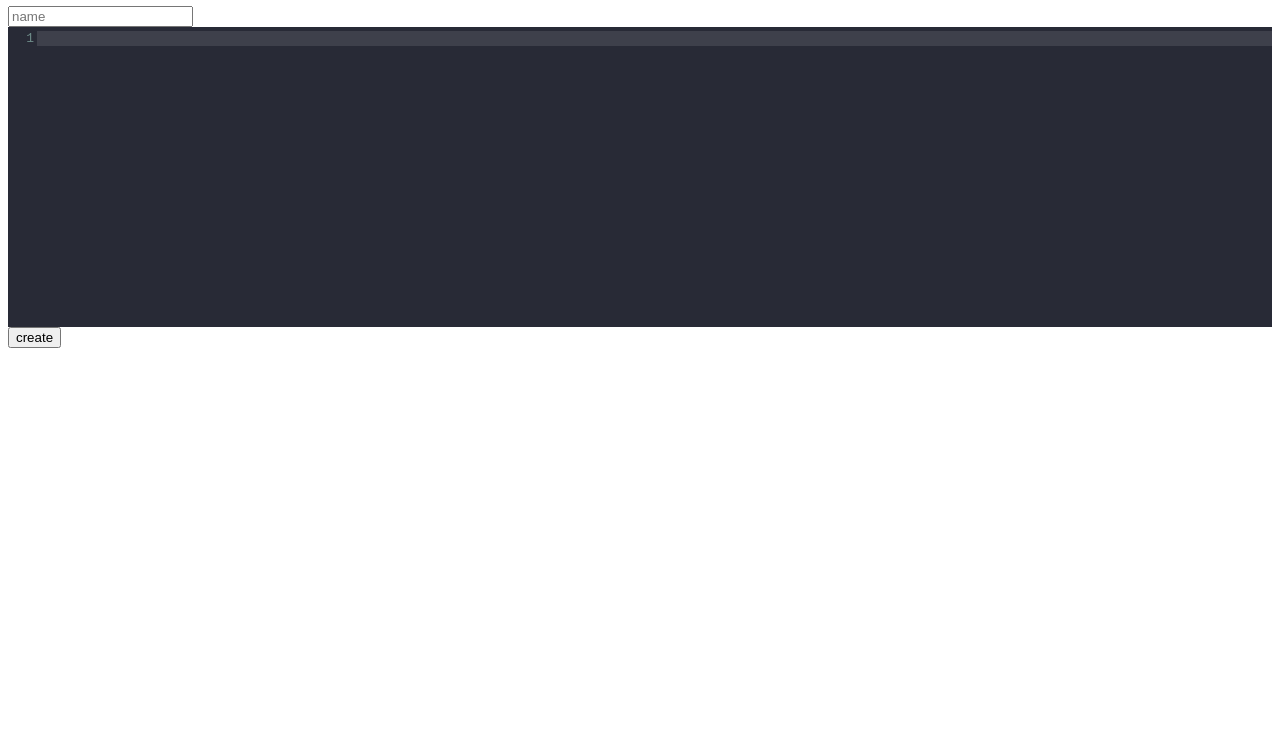
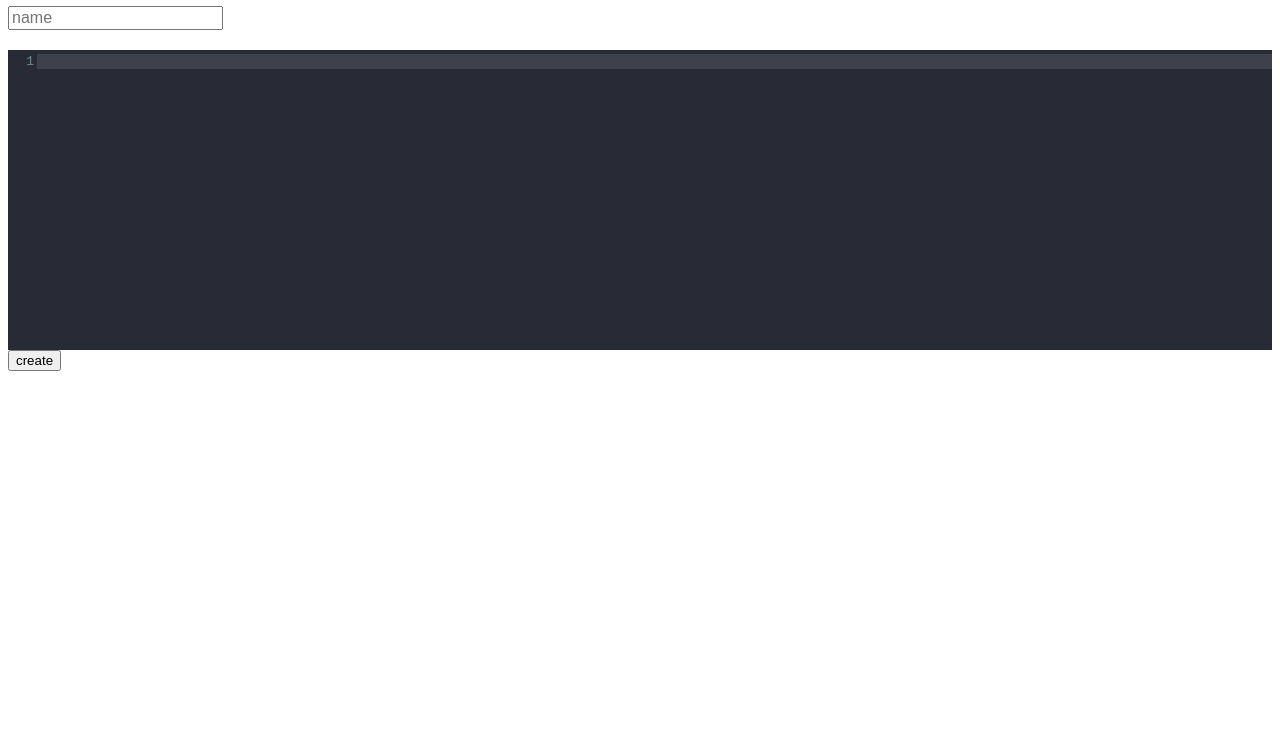
Before and after one commit to derveloper/kiny, a plain HTML site: page webroot/index.html in a window 1280 px wide. Shown: the part 60-800 px from the top of the page. Drawn offline with Linux system fonts and the light colour scheme; files that its build step writes are made by us from their sources; files whose address does not match are found by name.

Commit message:
make name input bigger for better visibility

```diff
--- a/webroot/index.html
+++ b/webroot/index.html
@@ -27,7 +27,7 @@
     <h1>kiny console</h1>
     <form id="add_form" action="/add" method="post">
         <label>
-            <input type="text" placeholder="name" name="name" required>
+            <input id="name" type="text" placeholder="name" name="name" required>
         </label>
         <label>
             <textarea name="code" id="code" cols="100" rows="80" required></textarea>
@@ -65,8 +65,9 @@
         );
     </script>
     <style>
-        #code {
-            border: 2px solid #000;
+        #name {
+            margin-bottom: 20px;
+            font-size: 16px;
         }
     </style>
 </body>
```
